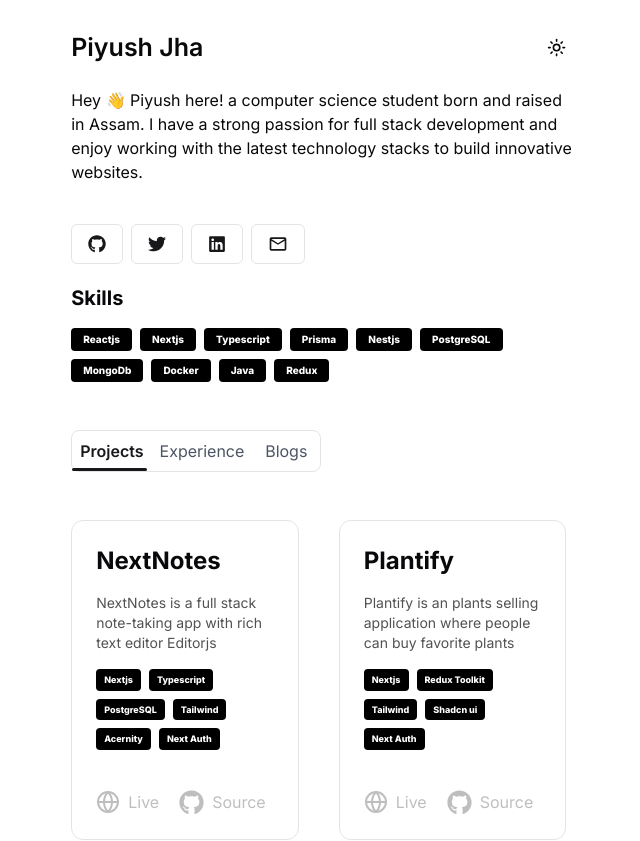
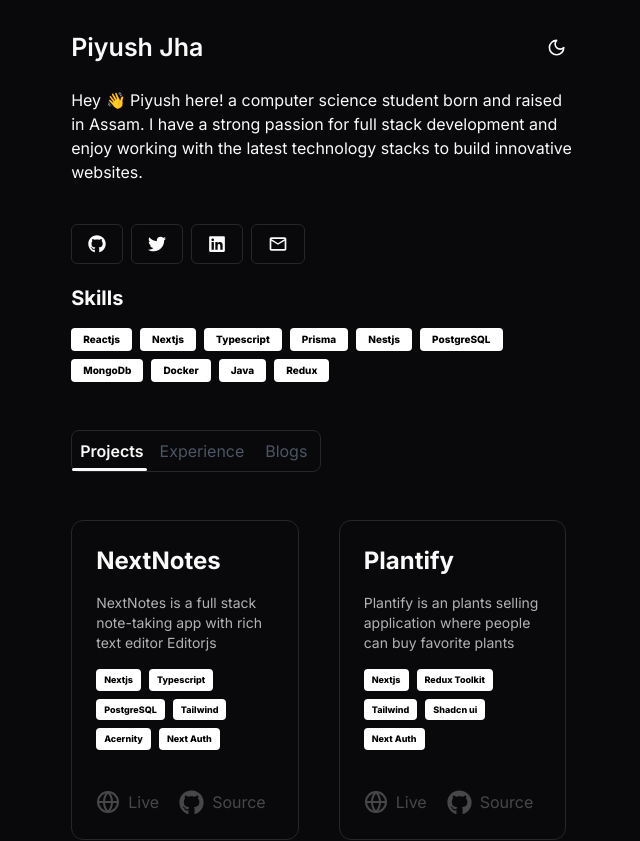
Before and after one commit to Piyush5784/Piyush-portfolio, a Next.js app: page / in a window 1280 px wide. Shown: the top 841 px of the page, without its empty margins (316-956 px from the left). Built offline with nearby package versions, Linux system fonts and the light colour scheme.

Commit message:
added inital dark theme

```diff
--- a/src/components/custom/Theme/theme-toggler.tsx
+++ b/src/components/custom/Theme/theme-toggler.tsx
@@ -1,8 +1,9 @@
 "use client";
 
+import { Button } from "@/components/ui/button";
 import { MoonIcon, SunIcon } from "lucide-react";
 import { useTheme } from "next-themes";
-import { Button } from "@/components/ui/button";
+import { useEffect } from "react";
 
 export function ThemeToggler() {
   const { theme, setTheme } = useTheme();
@@ -21,6 +22,11 @@ export function ThemeToggler() {
       switchTheme();
     }
   };
+
+  useEffect(() => {
+    setTheme("dark");
+    localStorage.setItem("theme", "dark");
+  }, []);
 
   return (
     <Button
```
